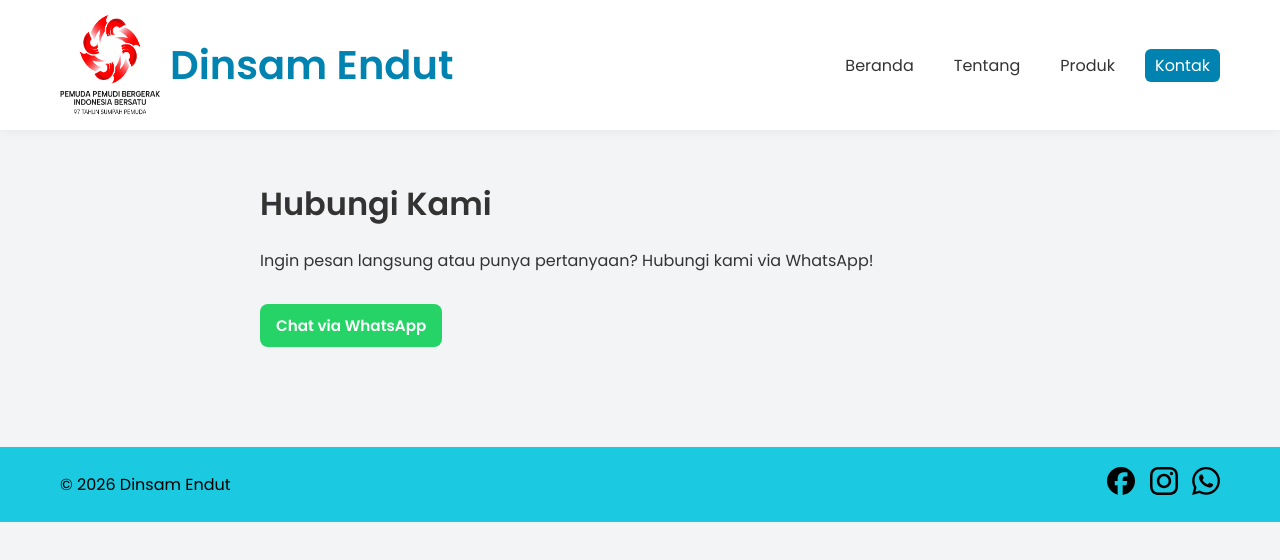
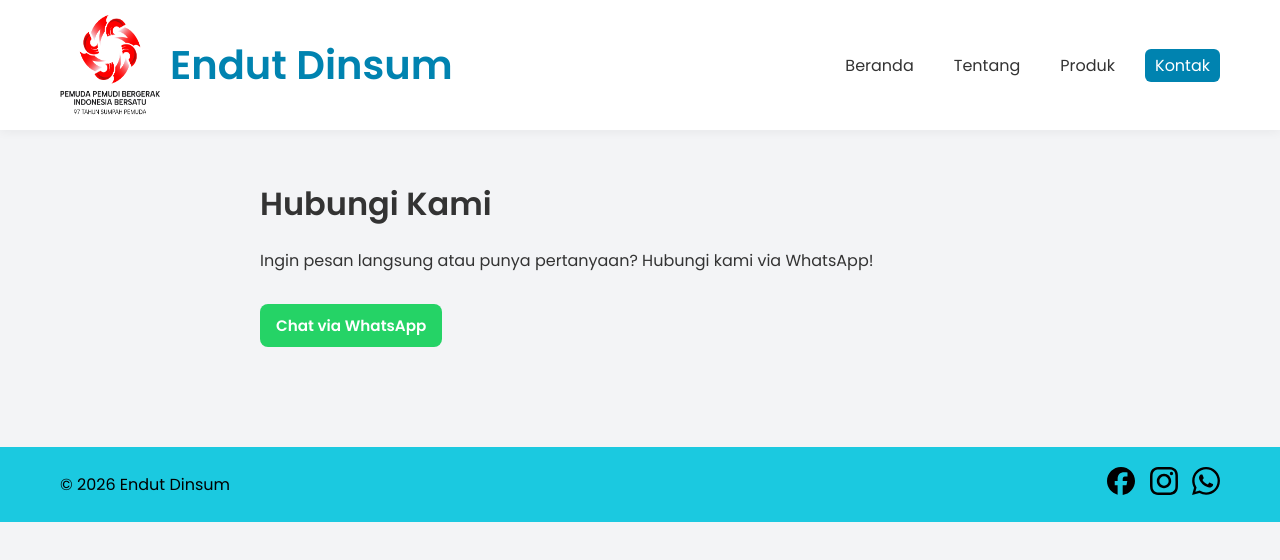
Before and after one commit to mujahidcorporation/DinsumEndut, a plain HTML site: page Kontak.html in a window 1280 px wide. Drawn offline with Linux system fonts and the light colour scheme.

Commit message:
Update Kontak.html

```diff
--- a/Kontak.html
+++ b/Kontak.html
@@ -3,7 +3,7 @@
 <head>
   <meta charset="UTF-8" />
   <meta name="viewport" content="width=device-width, initial-scale=1" />
-  <title>Beranda - Dinsam Endut</title>
+  <title>Beranda - Endut Dinsum</title>
   <link rel="stylesheet" href="style.css" />
   <link href="https://fonts.googleapis.com/css2?family=Poppins:wght@400;600&display=swap" rel="stylesheet" />
 </head>
@@ -13,7 +13,7 @@
     <div class="container nav-container">
       <a href="index.html" class="brand">
         <img src="1.png" alt="Logo" />
-        <span class="brand-text">Dinsam Endut</span>
+        <span class="brand-text">Endut Dinsum</span>
       </a>
       <ul class="nav-links">
         <li><a href="index.html" >Beranda</a></li>
@@ -36,7 +36,7 @@
   <!-- FOOTER -->
   <footer>
   <div class="container footer-container">
-    <p>&copy; 2026 Dinsam Endut</p>
+    <p>&copy; 2026 Endut Dinsum</p>
     <div class="social-media">
       <a href="https://facebook.com/namaperusahaan" target="_blank" rel="noopener" aria-label="Facebook">
         <img src="icons/facebook.svg" alt="Facebook" />
@@ -49,4 +49,5 @@
       </a>
     </div>
   </div>
+
 </footer>
```
